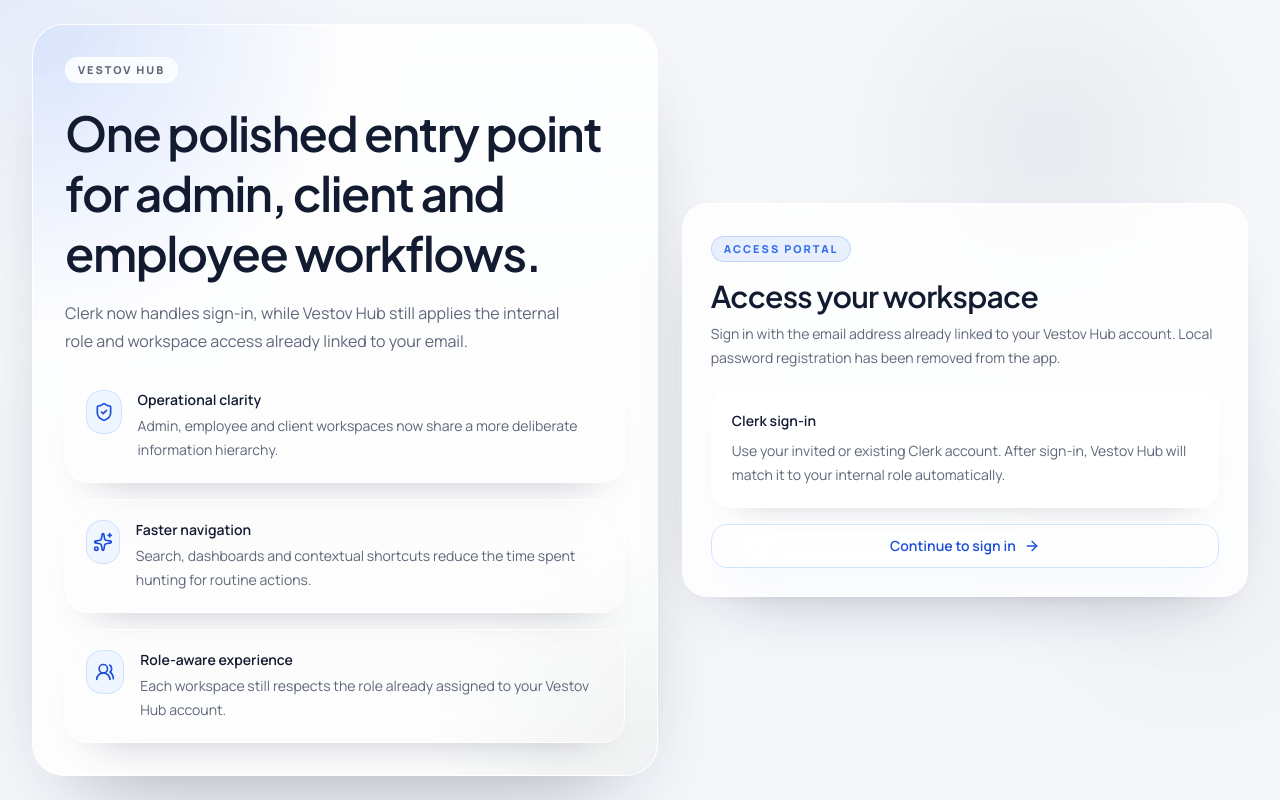
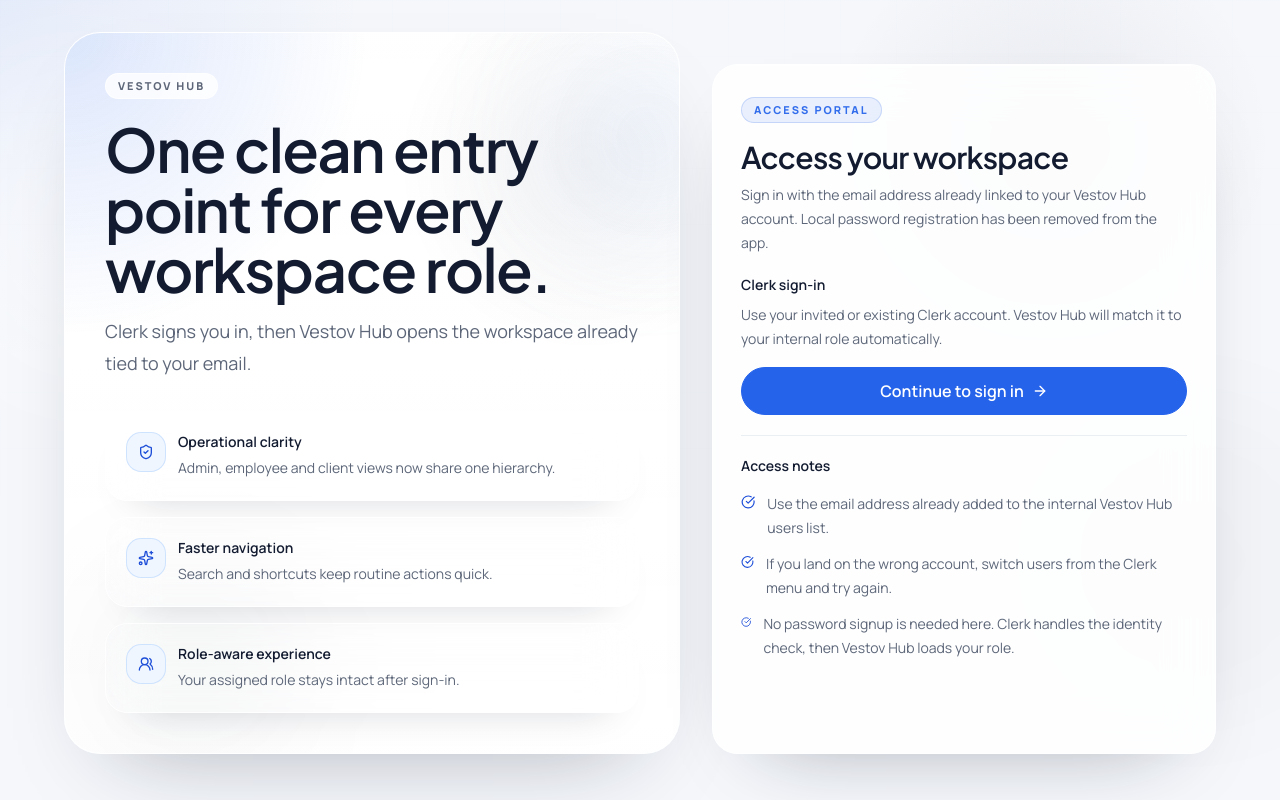
Before and after one commit to VolyaPers/vestov_cp, a React (Vite) app: page / in a window 1280 px wide. Built offline with nearby package versions, Linux system fonts and the light colour scheme; no server answers.

Commit message:
fix(auth): simplify auth page layout

```diff
--- a/src/pages/AuthPage.tsx
+++ b/src/pages/AuthPage.tsx
@@ -1,5 +1,5 @@
 import { Show, SignInButton, UserButton } from '@clerk/react'
-import { ArrowRight, ShieldCheck, Sparkles, Users2 } from 'lucide-react'
+import { ArrowRight, CircleCheckBig, ShieldCheck, Sparkles, Users2 } from 'lucide-react'
 import { Badge } from '@/components/ui/badge'
 import { Button } from '@/components/ui/button'
 import { Card, CardContent, CardDescription, CardHeader, CardTitle } from '@/components/ui/card'
@@ -11,47 +11,49 @@ interface AuthPageProps {
 const benefitCards = [
   {
     title: 'Operational clarity',
-    text: 'Admin, employee and client workspaces now share a more deliberate information hierarchy.',
+    text: 'Admin, employee and client views now share one hierarchy.',
     icon: ShieldCheck,
   },
   {
     title: 'Faster navigation',
-    text: 'Search, dashboards and contextual shortcuts reduce the time spent hunting for routine actions.',
+    text: 'Search and shortcuts keep routine actions quick.',
     icon: Sparkles,
   },
   {
     title: 'Role-aware experience',
-    text: 'Each workspace still respects the role already assigned to your Vestov Hub account.',
+    text: 'Your assigned role stays intact after sign-in.',
     icon: Users2,
   },
 ] as const
 
 export function AuthPage({ errorMessage }: AuthPageProps) {
   return (
-    <div className="app-shell min-h-screen px-4 py-6 sm:px-6 lg:px-8">
-      <div className="mx-auto grid min-h-[calc(100vh-3rem)] w-full max-w-7xl gap-6 lg:grid-cols-[1.05fr_0.95fr]">
-        <div className="relative hidden overflow-hidden rounded-[2rem] border border-white/70 bg-[rgba(255,255,255,0.78)] p-8 text-foreground shadow-[0_40px_90px_-46px_rgba(15,23,42,0.42)] lg:flex lg:flex-col lg:justify-between">
-          <div className="absolute inset-0 bg-[radial-gradient(circle_at_top_left,rgba(37,99,235,0.16),transparent_32%),radial-gradient(circle_at_bottom_right,rgba(15,23,42,0.06),transparent_24%)]" />
-          <div className="absolute right-8 top-8 h-40 w-40 rounded-full border border-white/70 bg-white/30 blur-3xl" />
+    <div className="app-shell min-h-screen px-4 py-4 sm:px-6 sm:py-6 lg:px-8 lg:py-8">
+      <div className="mx-auto grid w-full max-w-6xl items-start gap-6 lg:grid-cols-[minmax(0,1.1fr)_minmax(360px,0.9fr)] lg:gap-8">
+        <section className="relative overflow-hidden rounded-[2.25rem] border border-white/75 bg-[rgba(255,255,255,0.8)] p-6 shadow-[0_38px_90px_-52px_rgba(15,23,42,0.38)] sm:p-8 lg:p-10">
+          <div className="absolute inset-0 bg-[radial-gradient(circle_at_top_left,rgba(37,99,235,0.16),transparent_32%),radial-gradient(circle_at_85%_18%,rgba(15,23,42,0.06),transparent_24%),linear-gradient(180deg,rgba(255,255,255,0.72),rgba(255,255,255,0.56))]" />
+          <div className="absolute -right-10 top-8 h-36 w-36 rounded-full bg-blue-200/30 blur-3xl" />
+          <div className="absolute bottom-0 left-10 h-44 w-44 rounded-full bg-slate-900/5 blur-3xl" />
 
-          <div className="relative">
-            <Badge variant="outline" className="border-white/85 bg-white/80 text-muted-foreground shadow-[0_18px_32px_-26px_rgba(15,23,42,0.32)]">
+          <div className="relative flex h-full flex-col gap-8">
+            <div className="max-w-2xl">
+              <Badge variant="outline" className="border-white/80 bg-white/80 text-muted-foreground shadow-[0_16px_30px_-24px_rgba(15,23,42,0.24)]">
                 Vestov Hub
               </Badge>
-            <h1 className="mt-5 max-w-xl font-display text-5xl font-semibold leading-tight text-foreground">
-              One polished entry point for admin, client and employee workflows.
+              <h1 className="mt-5 max-w-2xl font-display text-[2.55rem] font-semibold leading-[1.02] tracking-tight text-foreground sm:text-6xl">
+                One clean entry point for every workspace role.
               </h1>
-            <p className="mt-4 max-w-lg text-base leading-7 text-muted-foreground">
-              Clerk now handles sign-in, while Vestov Hub still applies the internal role and workspace access already linked to your email.
+              <p className="mt-4 max-w-xl text-base leading-7 text-muted-foreground sm:text-lg sm:leading-8">
+                Clerk signs you in, then Vestov Hub opens the workspace already tied to your email.
               </p>
             </div>
 
-          <div className="relative grid gap-4">
+            <div className="grid gap-4">
               {benefitCards.map(({ title, text, icon: Icon }) => (
-              <div key={title} className="rounded-[1.45rem] border border-white/80 bg-white/72 p-5 shadow-[0_24px_44px_-32px_rgba(15,23,42,0.32)] backdrop-blur-xl">
-                <div className="flex items-start gap-4">
-                  <div className="flex h-11 w-11 items-center justify-center rounded-[1rem] border border-blue-200/70 bg-blue-50/90 text-blue-700 shadow-[0_18px_30px_-24px_rgba(37,99,235,0.26)]">
-                    <Icon className="h-5 w-5" />
+                <div key={title} className="rounded-[1.4rem] border border-white/85 bg-white/74 p-5 shadow-[0_22px_42px_-32px_rgba(15,23,42,0.28)] backdrop-blur-xl">
+                  <div className="flex items-start gap-3">
+                    <div className="flex h-10 w-10 shrink-0 items-center justify-center rounded-[0.95rem] border border-blue-200/70 bg-blue-50/90 text-blue-700 shadow-[0_18px_30px_-24px_rgba(37,99,235,0.26)]">
+                      <Icon className="h-4 w-4" />
                     </div>
                     <div>
                       <p className="text-sm font-semibold text-foreground">{title}</p>
@@ -61,11 +63,13 @@ export function AuthPage({ errorMessage }: AuthPageProps) {
                 </div>
               ))}
             </div>
+
           </div>
+        </section>
 
-        <div className="flex items-center justify-center">
-          <Card className="w-full max-w-xl">
-            <CardHeader className="space-y-4">
+        <aside className="flex h-full flex-col lg:pt-8">
+          <Card className="h-full min-h-[34rem] w-full border-white/85 bg-[rgba(255,255,255,0.84)] shadow-[0_34px_80px_-52px_rgba(15,23,42,0.42)] backdrop-blur-xl">
+            <CardHeader className="space-y-4 pb-4">
               <Badge variant="outline" className="w-fit border-primary/20 bg-primary/10 text-primary">
                 Access Portal
               </Badge>
@@ -77,7 +81,7 @@ export function AuthPage({ errorMessage }: AuthPageProps) {
               </div>
             </CardHeader>
 
-            <CardContent className="space-y-5">
+            <CardContent className="flex h-full flex-col space-y-5">
               {errorMessage ? (
                 <div className="rounded-[1.15rem] border border-amber-200/80 bg-amber-50/85 px-4 py-3 text-sm leading-6 text-amber-900">
                   {errorMessage}
@@ -86,15 +90,15 @@ export function AuthPage({ errorMessage }: AuthPageProps) {
 
               <Show when="signed-out">
                 <div className="space-y-4">
-                  <div className="rounded-[1.25rem] border border-white/80 bg-white/80 p-5 shadow-[0_18px_34px_-28px_rgba(15,23,42,0.3)]">
+                  <div className="space-y-2">
                     <p className="text-sm font-semibold text-foreground">Clerk sign-in</p>
-                    <p className="mt-2 text-sm leading-6 text-muted-foreground">
-                      Use your invited or existing Clerk account. After sign-in, Vestov Hub will match it to your internal role automatically.
+                      <p className="text-sm leading-6 text-muted-foreground">
+                        Use your invited or existing Clerk account. Vestov Hub will match it to your internal role automatically.
                     </p>
                   </div>
 
                   <SignInButton>
-                    <Button className="w-full">
+                    <Button className="h-12 w-full rounded-full border-blue-600 bg-blue-600 text-base text-white shadow-[0_18px_36px_-24px_rgba(37,99,235,0.42)] hover:bg-blue-700 hover:text-white">
                       Continue to sign in
                       <ArrowRight className="ml-2 h-4 w-4" />
                     </Button>
@@ -115,9 +119,26 @@ export function AuthPage({ errorMessage }: AuthPageProps) {
                   </div>
                 </div>
               </Show>
+              <div className="mt-auto border-t border-slate-200/70 pt-5">
+                <p className="text-sm font-semibold text-foreground">Access notes</p>
+                <div className="mt-4 space-y-3">
+                  <div className="flex items-start gap-3">
+                    <CircleCheckBig className="mt-0.5 h-4 w-4 text-blue-700" />
+                    <p className="text-sm leading-6 text-muted-foreground">Use the email address already added to the internal Vestov Hub users list.</p>
+                  </div>
+                  <div className="flex items-start gap-3">
+                    <CircleCheckBig className="mt-0.5 h-4 w-4 text-blue-700" />
+                    <p className="text-sm leading-6 text-muted-foreground">If you land on the wrong account, switch users from the Clerk menu and try again.</p>
+                  </div>
+                  <div className="flex items-start gap-3">
+                    <CircleCheckBig className="mt-0.5 h-4 w-4 text-blue-700" />
+                    <p className="text-sm leading-6 text-muted-foreground">No password signup is needed here. Clerk handles the identity check, then Vestov Hub loads your role.</p>
+                  </div>
+                </div>
+              </div>
             </CardContent>
           </Card>
-        </div>
+        </aside>
       </div>
     </div>
   )
```
Also changed, not shown: 1 other file (tests, documents, lock files or other folders). Lines whose indentation alone changed are shown as unchanged.
